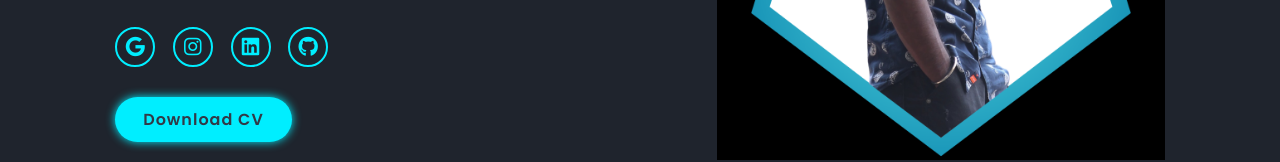
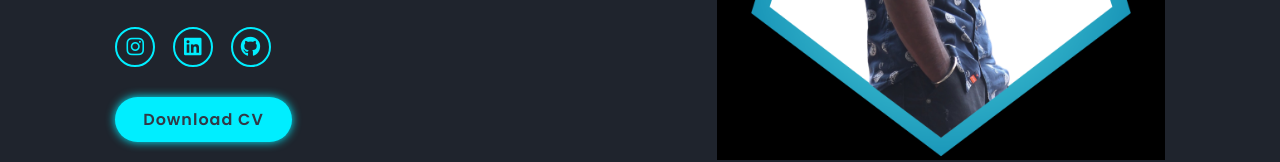
Before and after one commit to Hardin-J/Mr.J-Portfolio, a plain HTML site: page index.html in a window 1280 px wide. Shown: the part 502-664 px from the top of the page. Drawn offline with Linux system fonts and the light colour scheme.

Commit message:
Update index.html

```diff
--- a/index.html
+++ b/index.html
@@ -29,7 +29,7 @@
             <p>I believe in maintaining a healthy work-life balance,
                 and these activities help me recharge and approach challenges with a fresh perspective.</p>
             <div class="soc-med">
-                <a href="#"><i class="fa-brands fa-google"></i></a>
+<!--                 <a href="#"><i class="fa-brands fa-google"></i></a> -->
                 <a href="#"><i class="fa-brands fa-instagram"></i></a>
                 <a href="#"><i class="fa-brands fa-linkedin"></i></a>
                 <a href="#"><i class="fa-brands fa-github"></i></a>
```
